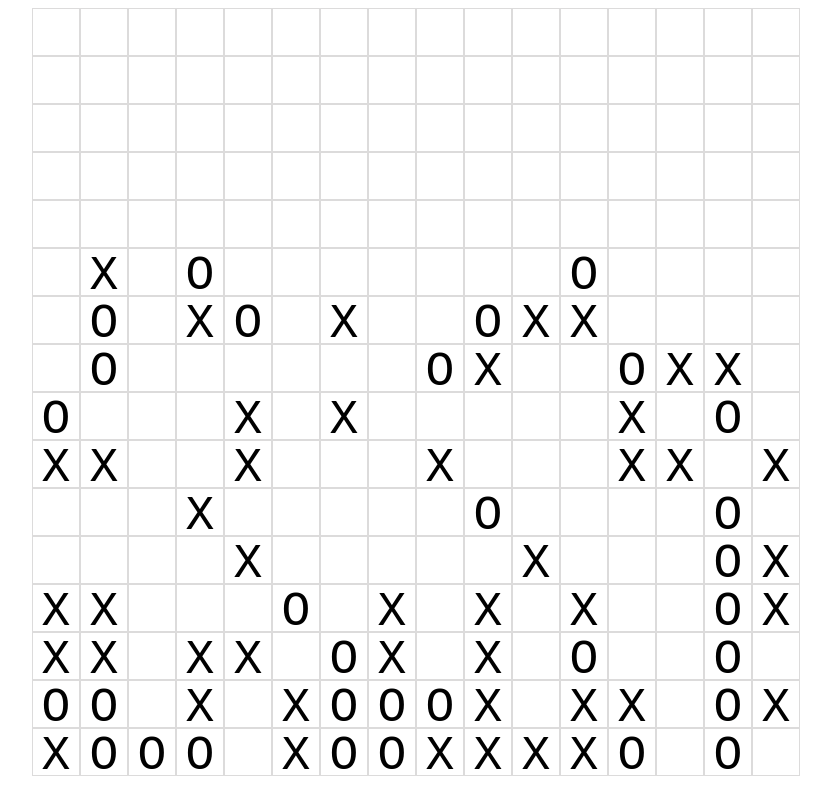
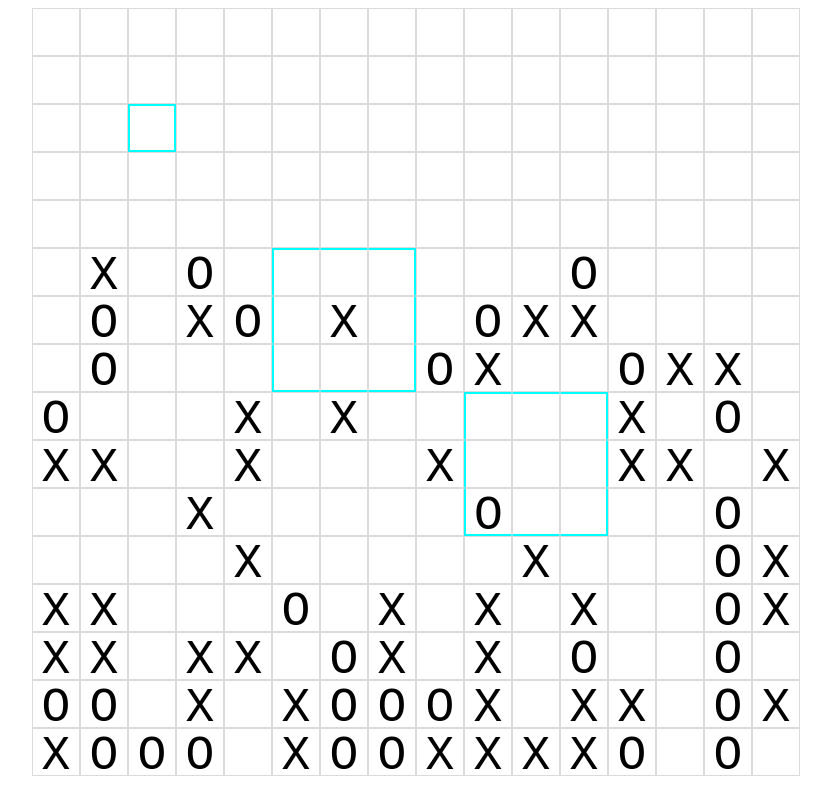
Before and after one commit to kosta232mentorweb/h2025, a website: page 2.html in a window 1280 px wide. Shown: the whole page, without its empty margins (224-1055 px from the left). Drawn offline with Linux system fonts and the light colour scheme.

Commit message:
range gens

```diff
--- a/2.css
+++ b/2.css
@@ -26,3 +26,21 @@
   margin-right: auto;
   margin-left: auto;
 }
+
+:root {
+  --bw: 2px;
+  --bc: cyan;
+}
+
+.bt {
+  border-top: var(--bw) solid var(--bc);
+}
+.bl {
+  border-left: var(--bw) solid var(--bc);
+}
+.br {
+  border-right: var(--bw) solid var(--bc);
+}
+.bb {
+  border-bottom: var(--bw) solid var(--bc);
+}
--- a/2.js
+++ b/2.js
@@ -184,3 +184,87 @@ const h = Math.trunc(Math.min((ww - 20) / nx, (wh - 20) / ny));
 document.styleSheets[0].insertRule(
   `.cell {height: ${h}px !important; font-size: ${h}px !important;}`
 );
+
+function delay(ms) {
+  return new Promise((res) => {
+    setTimeout(res, ms);
+  });
+}
+
+(async () => {
+  await delay(1000);
+  $("#c2_2").classList.add("bt");
+  await delay(1000);
+  $("#c2_2").classList.add("br");
+  await delay(1000);
+  $("#c2_2").classList.add("bb");
+  await delay(1000);
+  $("#c2_2").classList.add("bl");
+})();
+
+function* sId(x, y) {
+  const c = "#c";
+  yield { c: c + (x + 0) + "_" + (y + 0), class: "bt" };
+  yield { c: c + (x + 1) + "_" + (y + 0), class: "bt" };
+  yield { c: c + (x + 2) + "_" + (y + 0), class: "bt" };
+  yield { c: c + (x + 2) + "_" + (y + 0), class: "br" };
+  yield { c: c + (x + 2) + "_" + (y + 1), class: "br" };
+  yield { c: c + (x + 2) + "_" + (y + 2), class: "br" };
+  yield { c: c + (x + 2) + "_" + (y + 2), class: "bb" };
+  yield { c: c + (x + 1) + "_" + (y + 2), class: "bb" };
+  yield { c: c + (x + 0) + "_" + (y + 2), class: "bb" };
+  yield { c: c + (x + 0) + "_" + (y + 2), class: "bl" };
+  yield { c: c + (x + 0) + "_" + (y + 1), class: "bl" };
+  yield { c: c + (x + 0) + "_" + (y + 0), class: "bl" };
+}
+
+function* sId2(x, y) {
+  const c = "#c";
+  const m = 2;
+  for (const s of rangeGen(0, m))
+    yield { c: c + (x + s) + "_" + (y + 0), class: "bt" };
+  for (const s of rangeGen(0, m))
+    yield { c: c + (x + m) + "_" + (y + s), class: "br" };
+  for (const s of rangeGen(m, 0))
+    yield { c: c + (x + s) + "_" + (y + m), class: "bb" };
+  for (const s of rangeGen(m, 0))
+    yield { c: c + (x + 0) + "_" + (y + s), class: "bl" };
+}
+
+function* rangeGen(start, end) {
+  const dir = end > start;
+
+  if (start === end) yield start;
+  else
+    for (let i = start; dir ? i <= end : i >= end; dir ? i++ : i--) {
+      yield i;
+    }
+}
+
+function range(start = 0, end = 9) {
+  return [...rangeGen(start, end)];
+}
+
+console.log([...sId(2, 3)]);
+console.log(range(0, 11));
+
+const r3 = range(0, 2);
+console.log(r3);
+console.log([...rangeGen(2, 0)]);
+
+async function border3x3(x, y, pause = 300) {
+  for (let c of sId2(x, y)) {
+    await delay(pause);
+    $(c.c).classList.add(c.class);
+  }
+}
+
+(async () => {
+  for (let c of sId(5, 5)) {
+    await delay(100);
+    $(c.c).classList.add(c.class);
+  }
+
+  await border3x3(9, 8, 100);
+  await border3x3(9, 8, 500);
+})();
```
